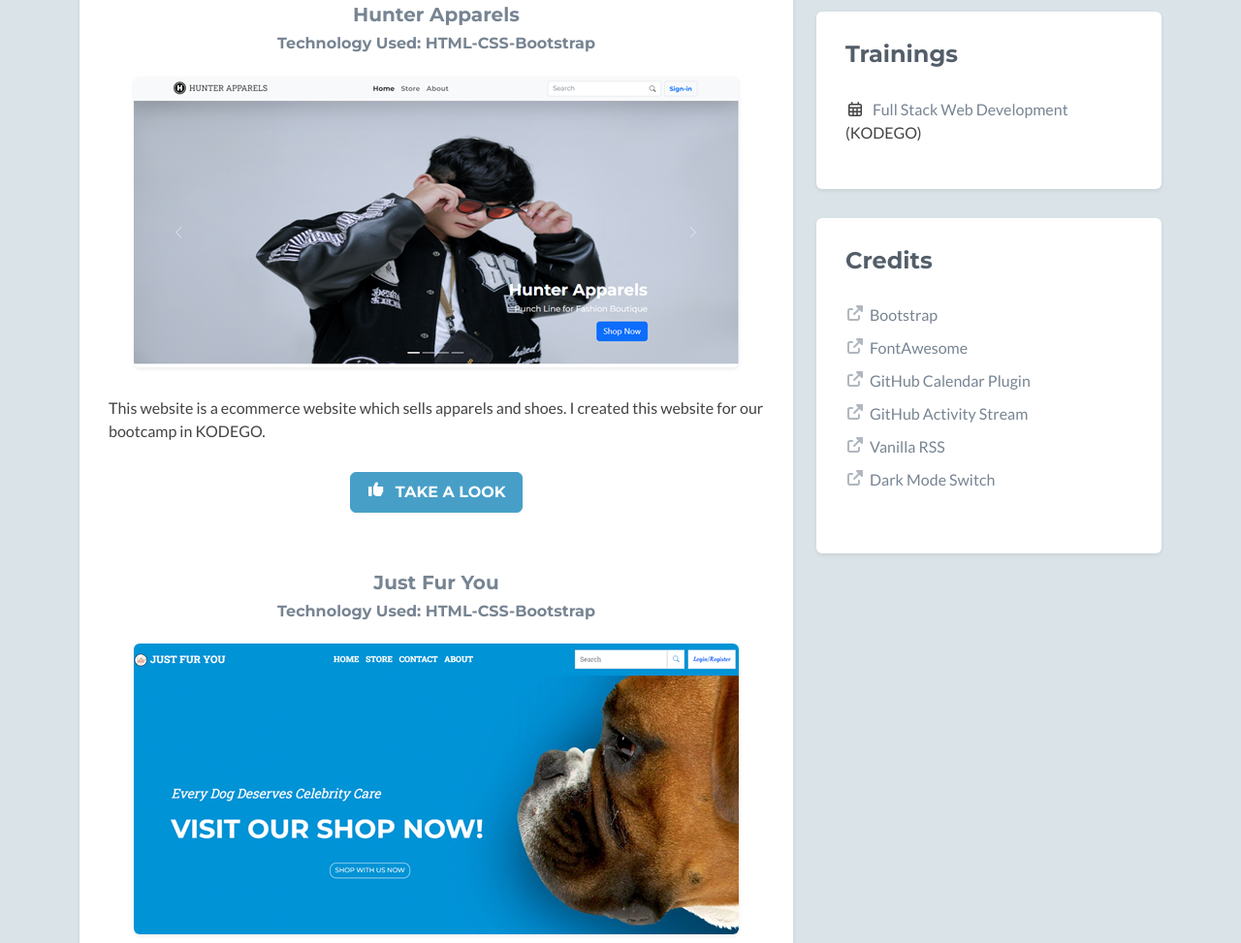
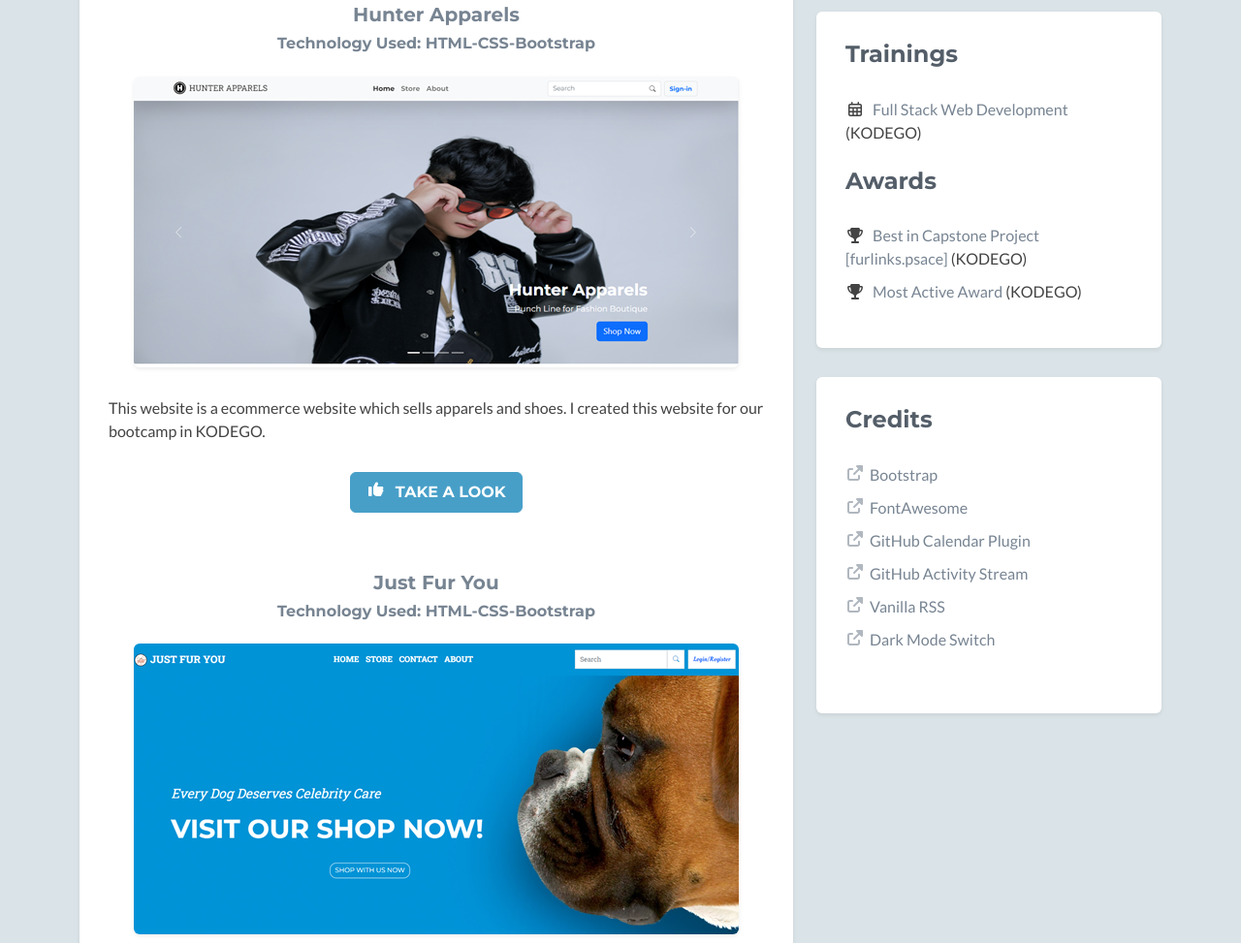
Before and after one commit to harvz47/Harvey-Adona, a plain HTML site: page index.html in a window 1280 px wide. Shown: the part 2040-3013 px from the top of the page at 97% size. Drawn offline with nearby package versions, Linux system fonts and the light colour scheme; no server answers; a script that the page names is missing; some icons are missing.

Commit message:
Update Profile
Updated Profile

```diff
--- a/index.html
+++ b/index.html
@@ -399,6 +399,20 @@
                                 <li><i class="far fa-calendar-alt"></i> <a href="https://kodego.ph/"
                                         target="_blank">Full Stack Web
                                         Development</a> (KODEGO)</li>
+
+                            </ul>
+                        </div><!--//content-->
+                        <h2 class="heading mt-4">Awards</h2>
+                        <div class="content">
+                            <ul class="list-unstyled">
+                                <li><i class="fa fa-trophy"></i> <a href="http://furlinks.space/" target="_blank">Best
+                                        in
+                                        Capstone Project [furlinks.psace]</a> (KODEGO)
+                                </li>
+                                <li><i class="fa fa-trophy"></i> <a href="https://kodego.ph/" target="_blank">Most
+                                        Active Award</a> (KODEGO)
+                                </li>
+
                             </ul>
                         </div><!--//content-->
                     </div><!--//section-inner-->
```
